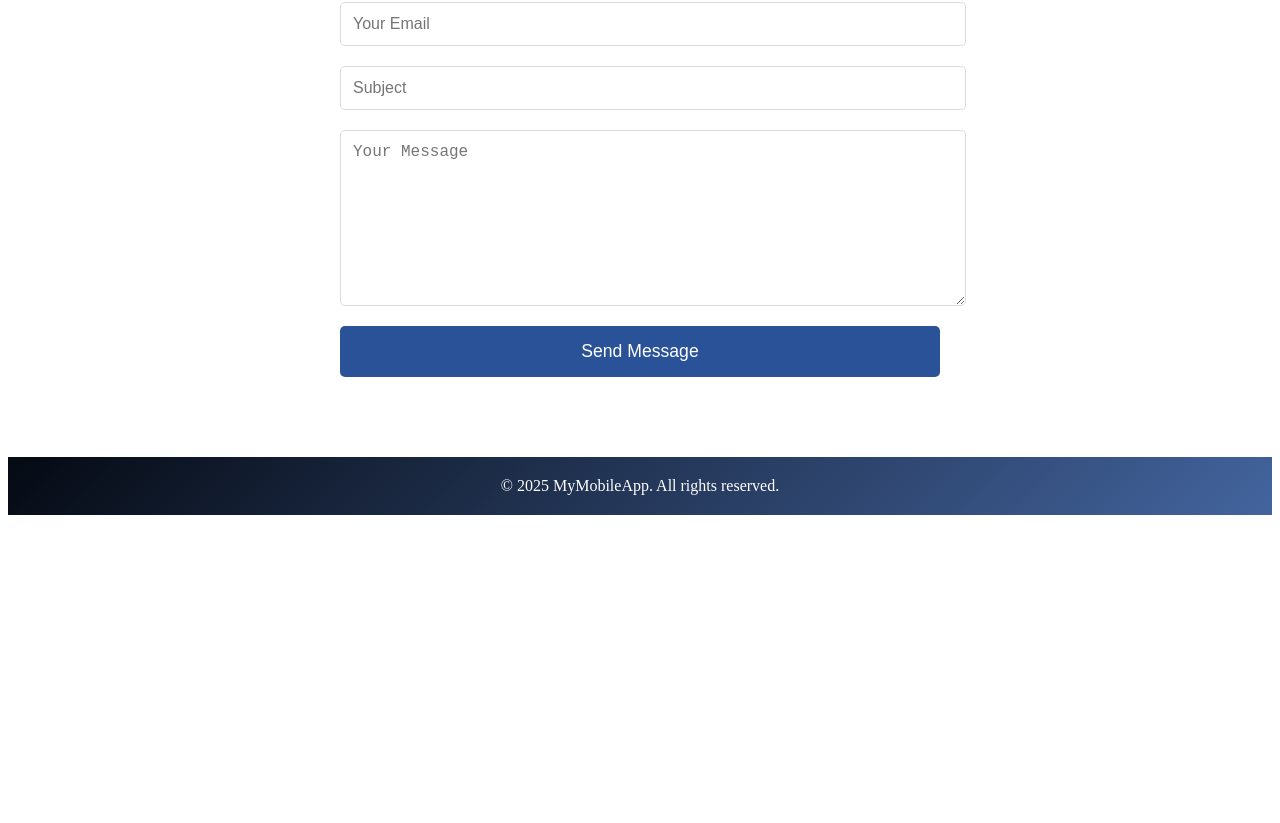
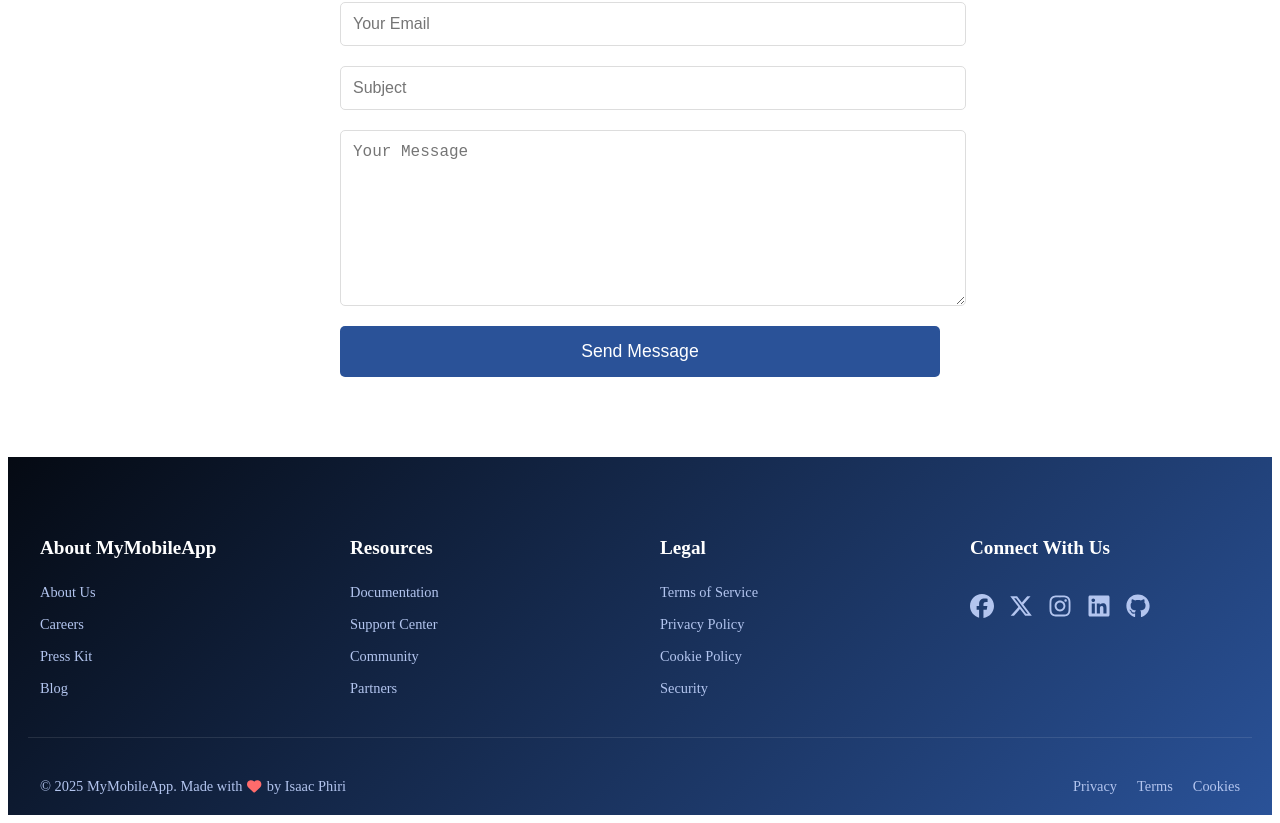
Before and after one commit to IsaacPhiri/Mobile-App-Landing-Page, a React (Vite) app: page / in a window 1280 px wide. Shown: the part 4027-4850 px from the top of the page. Before the commit the page ends 4550 px from the top, so only its background shows below. Built offline with nearby package versions, Linux system fonts and the light colour scheme; the HTML template or start-up script is replaced by a standard one.

Commit message:
feat: enhance Footer component with new layout, social links, and legal information

```diff
--- a/src/components/Footer.jsx
+++ b/src/components/Footer.jsx
@@ -1,14 +1,167 @@
 import styled from "styled-components";
+import { FaFacebook, FaInstagram, FaLinkedin, FaGithub, FaHeart, FaXTwitter } from "react-icons/fa6";
 
-const FooterContainer = styled.div`
-  text-align: center;
-  padding: 20px;
-  background: linear-gradient(135deg, #050a13, #43649e);
+const FooterSection = styled.footer`
+  background: linear-gradient(135deg, #050a13, #2a5298);
   color: white;
+  padding: 60px 20px 20px;
+`;
+
+const Container = styled.div`
+  max-width: 1200px;
+  margin: 0 auto;
+  display: grid;
+  grid-template-columns: repeat(auto-fit, minmax(250px, 1fr));
+  gap: 40px;
+  margin-bottom: 40px;
+`;
+
+const Column = styled.div`
+  display: flex;
+  flex-direction: column;
+  gap: 15px;
+`;
+
+const Title = styled.h3`
+  font-size: 1.2rem;
+  margin-bottom: 10px;
+  color: #fff;
+`;
+
+const Link = styled.a`
+  color: #b3c5ef;
+  text-decoration: none;
+  transition: color 0.3s ease;
+  font-size: 0.9rem;
+
+  &:hover {
+    color: #fff;
+  }
+`;
+
+const SocialLinks = styled.div`
+  display: flex;
+  gap: 15px;
+  margin-top: 10px;
+`;
+
+const SocialIcon = styled.a`
+  color: #b3c5ef;
+  font-size: 1.5rem;
+  transition: all 0.3s ease;
+
+  &:hover {
+    color: #fff;
+    transform: translateY(-3px);
+  }
+`;
+
+const Divider = styled.hr`
+  border: none;
+  border-top: 1px solid rgba(255, 255, 255, 0.1);
+  margin: 20px 0;
+`;
+
+const BottomBar = styled.div`
+  display: flex;
+  justify-content: space-between;
+  align-items: center;
+  flex-wrap: wrap;
+  gap: 20px;
+  max-width: 1200px;
+  margin: 0 auto;
+  padding-top: 20px;
+  font-size: 0.9rem;
+
+  @media (max-width: 768px) {
+    flex-direction: column;
+    text-align: center;
+  }
+`;
+
+const Copyright = styled.div`
+  display: flex;
+  align-items: center;
+  gap: 5px;
+  color: #b3c5ef;
+`;
+
+const LegalLinks = styled.div`
+  display: flex;
+  gap: 20px;
+
+  @media (max-width: 768px) {
+    flex-direction: column;
+    gap: 10px;
+  }
 `;
 
 const Footer = () => {
-  return <FooterContainer>© 2025 MyMobileApp. All rights reserved.</FooterContainer>;
+  return (
+    <FooterSection>
+      <Container>
+        <Column>
+          <Title>About MyMobileApp</Title>
+          <Link href="#">About Us</Link>
+          <Link href="#">Careers</Link>
+          <Link href="#">Press Kit</Link>
+          <Link href="#">Blog</Link>
+        </Column>
+
+        <Column>
+          <Title>Resources</Title>
+          <Link href="#">Documentation</Link>
+          <Link href="#">Support Center</Link>
+          <Link href="#">Community</Link>
+          <Link href="#">Partners</Link>
+        </Column>
+
+        <Column>
+          <Title>Legal</Title>
+          <Link href="#">Terms of Service</Link>
+          <Link href="#">Privacy Policy</Link>
+          <Link href="#">Cookie Policy</Link>
+          <Link href="#">Security</Link>
+        </Column>
+
+        <Column>
+          <Title>Connect With Us</Title>
+          <SocialLinks>
+            <SocialIcon href="#" aria-label="Facebook">
+              <FaFacebook />
+            </SocialIcon>
+            <SocialIcon href="#" aria-label="X (formerly Twitter)">
+              <FaXTwitter />
+            </SocialIcon>
+            <SocialIcon href="#" aria-label="Instagram">
+              <FaInstagram />
+            </SocialIcon>
+            <SocialIcon href="#" aria-label="LinkedIn">
+              <FaLinkedin />
+            </SocialIcon>
+            <SocialIcon href="#" aria-label="GitHub">
+              <FaGithub />
+            </SocialIcon>
+          </SocialLinks>
+        </Column>
+      </Container>
+
+      <Divider />
+
+      <BottomBar>
+        <Copyright>
+          <span>© 2025 MyMobileApp. Made with</span>
+          <FaHeart style={{ color: '#ff6b6b' }} />
+          <span>by Isaac Phiri</span>
+        </Copyright>
+        <LegalLinks>
+          <Link href="#">Privacy</Link>
+          <Link href="#">Terms</Link>
+          <Link href="#">Cookies</Link>
+        </LegalLinks>
+      </BottomBar>
+    </FooterSection>
+  );
 };
 
 export default Footer;
```
